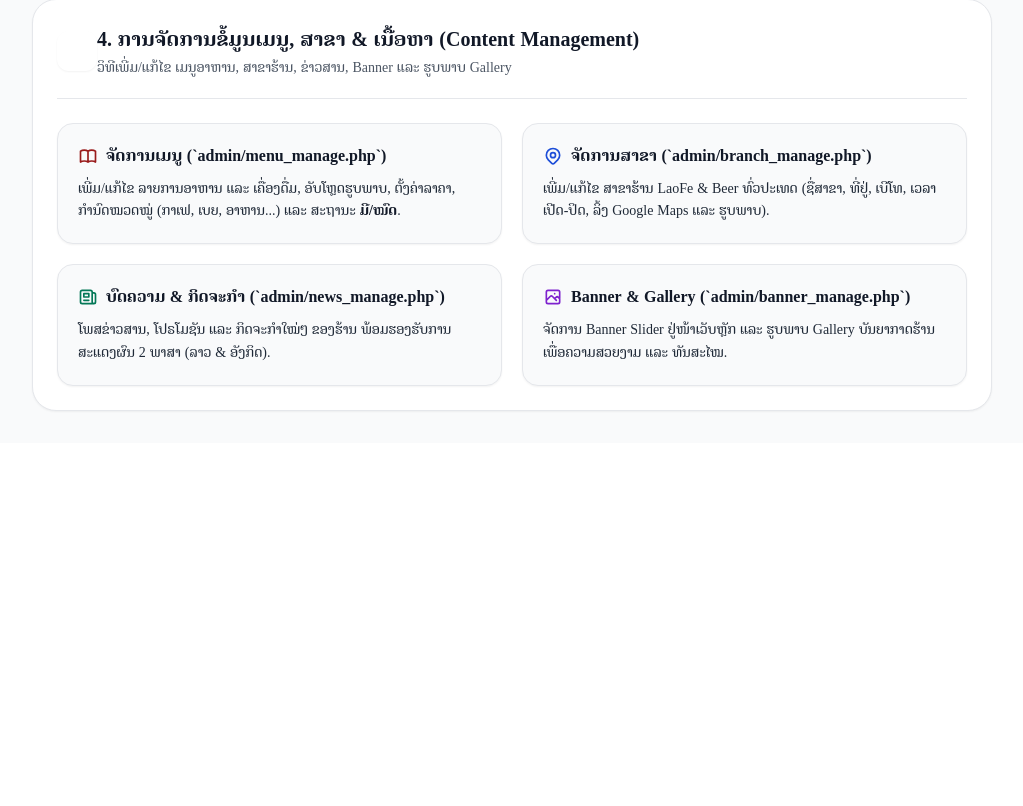
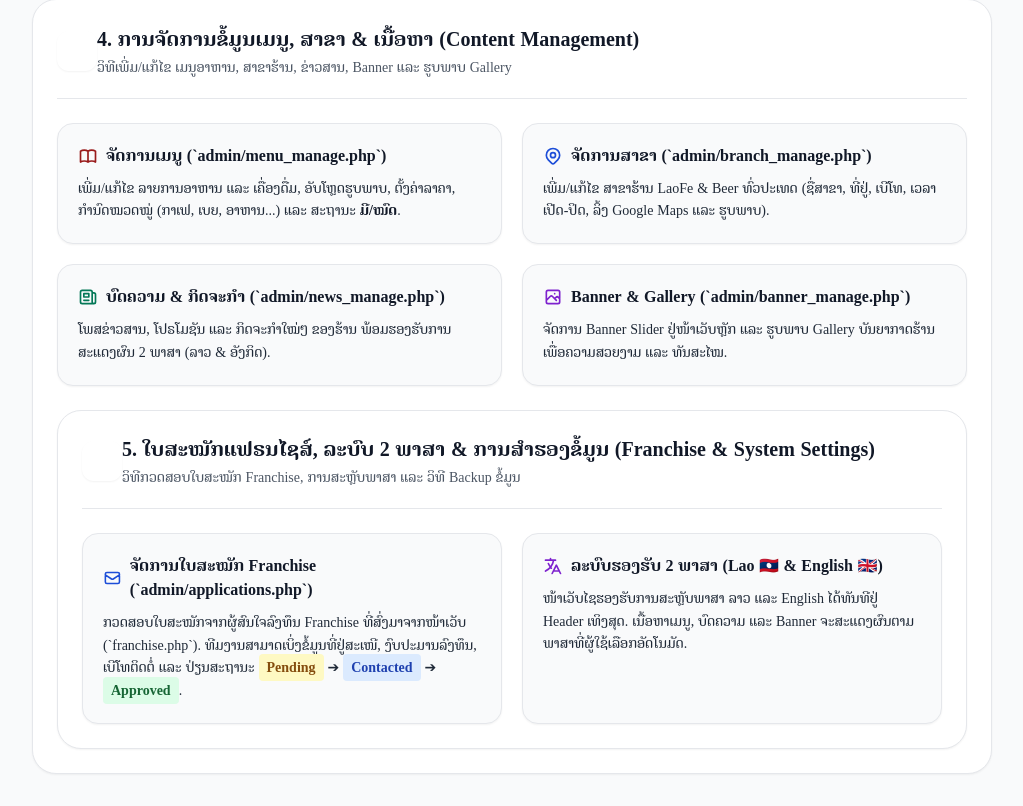
Before and after one commit to LM131dev/laofe-beer, a PHP site: page /admin/guide.php in a window 1280 px wide. Shown: the part 2806-3612 px from the top of the page, without its empty margins (256-1279 px from the left). Before the commit the page ends 3218 px from the top, so only its background shows below. Run offline with PHP 8.4, Linux system fonts and the light colour scheme; the visitor is signed in with stand-in values (Sample User, id 1); data that the repository does not hold is empty.

Commit message:
Complete User Manual coverage for Franchise Applications, Bilingual Switcher and System Backups

```diff
--- a/admin/guide.php
+++ b/admin/guide.php
@@ -318,6 +318,37 @@
                 </p>
             </div>
         </div>
+    <!-- SECTION 5: FRANCHISE APPLICATIONS & SYSTEM SETTINGS -->
+    <div id="section-franchise" class="bg-white rounded-3xl p-6 sm:p-8 shadow-sm border border-gray-200 space-y-6">
+        <div class="flex items-center gap-3.5 border-b border-gray-200 pb-5">
+            <div class="w-10 h-10 rounded-xl bg-blue-700 text-white flex items-center justify-center font-bold text-base shadow-sm">5</div>
+            <div>
+                <h2 class="text-lg sm:text-xl font-bold text-gray-900">5. ໃບສະໝັກແຟຣນໄຊສ໌, ລະບົບ 2 ພາສາ & ການສຳຮອງຂໍ້ມູນ (Franchise & System Settings)</h2>
+                <p class="text-xs sm:text-sm text-gray-600 mt-0.5">ວິທີກວດສອບໃບສະໝັກ Franchise, ການສະຫຼັບພາສາ ແລະ ວິທີ Backup ຂໍ້ມູນ</p>
+            </div>
+        </div>
+
+        <div class="grid grid-cols-1 sm:grid-cols-2 gap-5 text-xs sm:text-sm">
+            <div class="p-5 bg-gray-50 rounded-2xl border border-gray-200 shadow-sm space-y-2.5">
+                <h4 class="font-bold text-gray-900 text-base flex items-center gap-2">
+                    <svg class="w-5 h-5 text-blue-700" fill="none" stroke="currentColor" stroke-width="2" viewBox="0 0 24 24"><path stroke-linecap="round" stroke-linejoin="round" d="M3 8l7.89 5.26a2 2 0 002.22 0L21 8M5 19h14a2 2 0 002-2V7a2 2 0 00-2-2H5a2 2 0 00-2 2v10a2 2 0 002 2z"/></svg>
+                    <span>ຈັດການໃບສະໝັກ Franchise (`admin/applications.php`)</span>
+                </h4>
+                <p class="text-gray-800 leading-relaxed">
+                    ກວດສອບໃບສະໝັກຈາກຜູ້ສົນໃຈລົງທຶນ Franchise ທີ່ສົ່ງມາຈາກໜ້າເວັບ (`franchise.php`). ທີມງານສາມາດເບິ່ງຂໍ້ມູນທີ່ຢູ່ສະເໜີ, ງົບປະມານລົງທຶນ, ເບີໂທຕິດຕໍ່ ແລະ ປ່ຽນສະຖານະ <span class="px-2 py-0.5 bg-yellow-100 text-yellow-800 font-bold rounded">Pending</span> ➔ <span class="px-2 py-0.5 bg-blue-100 text-blue-800 font-bold rounded">Contacted</span> ➔ <span class="px-2 py-0.5 bg-green-100 text-green-800 font-bold rounded">Approved</span>.
+                </p>
+            </div>
+
+            <div class="p-5 bg-gray-50 rounded-2xl border border-gray-200 shadow-sm space-y-2.5">
+                <h4 class="font-bold text-gray-900 text-base flex items-center gap-2">
+                    <svg class="w-5 h-5 text-purple-700" fill="none" stroke="currentColor" stroke-width="2" viewBox="0 0 24 24"><path stroke-linecap="round" stroke-linejoin="round" d="M3 5h12M9 3v2m1.048 9.5A18.022 18.022 0 016.412 9m6.088 9h7M11 21l5-10 5 10M12.751 5C11.783 10.77 8.07 15.61 3 18.129"/></svg>
+                    <span>ລະບົບຮອງຮັບ 2 ພາສາ (Lao 🇱🇦 & English 🇬🇧)</span>
+                </h4>
+                <p class="text-gray-800 leading-relaxed">
+                    ໜ້າເວັບໄຊຮອງຮັບການສະຫຼັບພາສາ ລາວ ແລະ English ໄດ້ທັນທີຢູ່ Header ເທິງສຸດ. ເນື້ອຫາເມນູ, ບົດຄວາມ ແລະ Banner ຈະສະແດງຜົນຕາມພາສາທີ່ຜູ້ໃຊ້ເລືອກອັດໂນມັດ.
+                </p>
+            </div>
+        </div>
     </div>
 
 </div>
```
